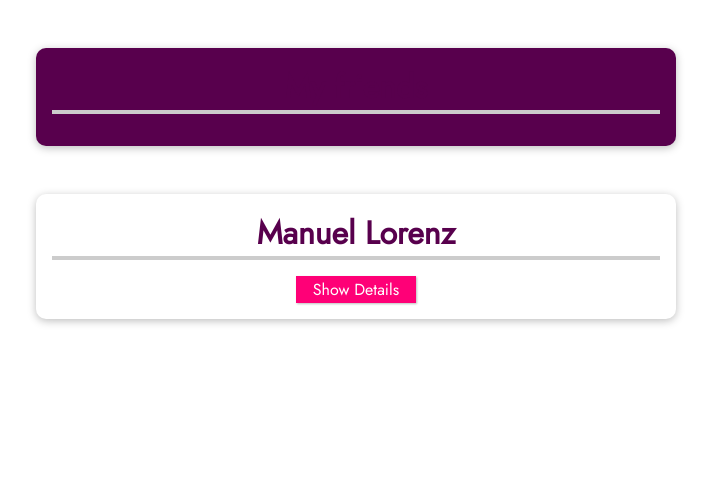
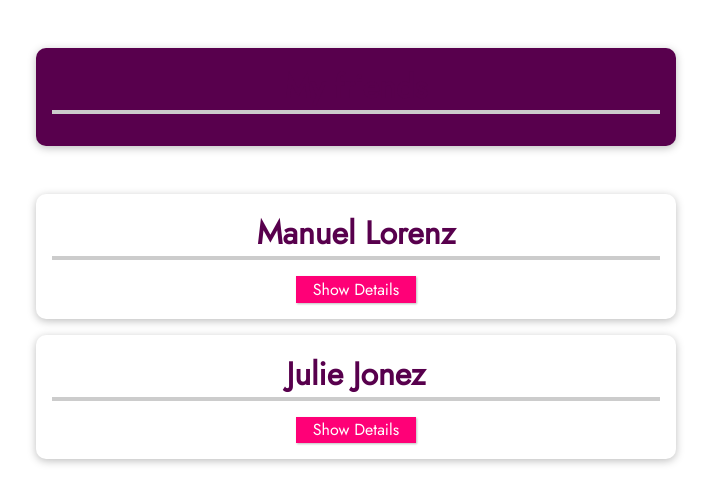
Before and after one commit to AndreaLupo/vue-07-new-vue-cli-project, a Vue app: page / in a window 1280 px wide. Shown: the top 504 px of the page, without its empty margins (284-995 px from the left). Built offline with nearby package versions, Linux system fonts and the light colour scheme.

Commit message:
Simple prop

```diff
--- a/src/App.vue
+++ b/src/App.vue
@@ -12,7 +12,8 @@
         <li><strong>Email:</strong> {{friend.email}}</li>
         </ul>
     </li> -->
-    <friend-contact></friend-contact>
+    <friend-contact v-for="friend of friends" :key="friend.id" :name="friend.name"
+      :phoneNumber="friend.phone" :email-address="friend.email"></friend-contact>
   </ul>
   </section>
 </template>
--- a/src/components/FriendContact.vue
+++ b/src/components/FriendContact.vue
@@ -1,10 +1,10 @@
 <template>
   <li>
-    <h2>{{friend.name}}</h2>
+    <h2>{{name}}</h2>
     <button @click="toggleDetails">{{detailsAreVisible ? 'Hide': 'Show'}} Details</button>
     <ul v-if="detailsAreVisible">
-    <li><strong>Phone:</strong> {{friend.phone}}</li>
-    <li><strong>Email:</strong> {{friend.email}}</li>
+    <li><strong>Phone:</strong> {{phoneNumber}}</li>
+    <li><strong>Email:</strong> {{emailAddress}}</li>
     </ul>
   </li>
 </template>
@@ -13,15 +13,10 @@
 export default {
     data() {
         return {
-            detailsAreVisible: false,
-            friend: {
-                    id: 'manuel',
-                    name: 'Manuel Lorenz',
-                    phone: '0123 3532 123',
-                    email: 'manuel@localhost.com'
-                }
+            detailsAreVisible: false
         };
     },
+    props: ['name', 'phoneNumber', 'emailAddress'],
     methods: {
         toggleDetails() {
             this.detailsAreVisible = !this.detailsAreVisible;
```
